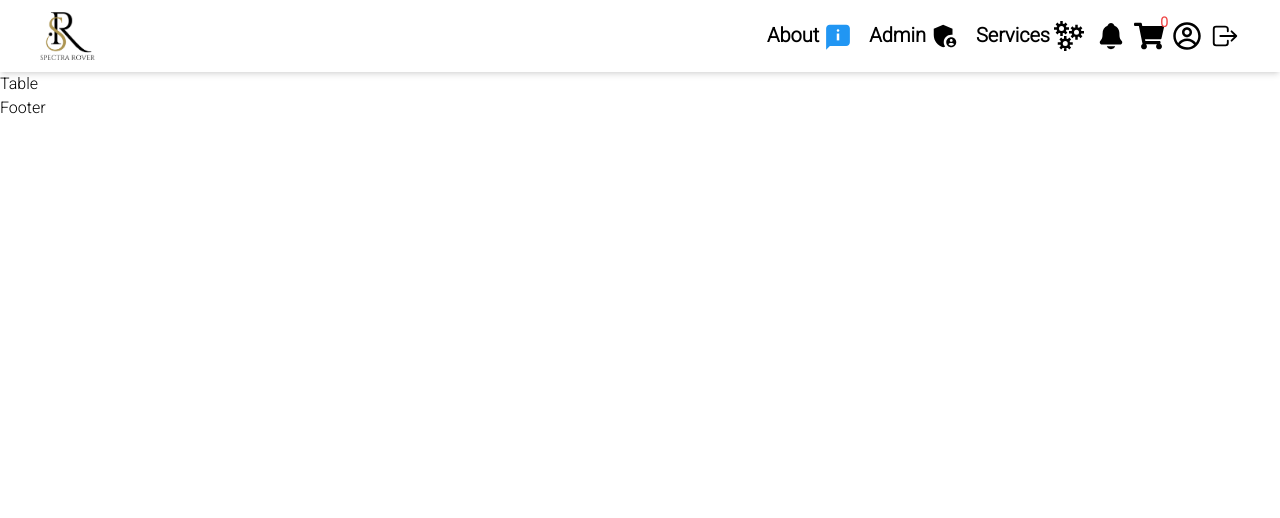
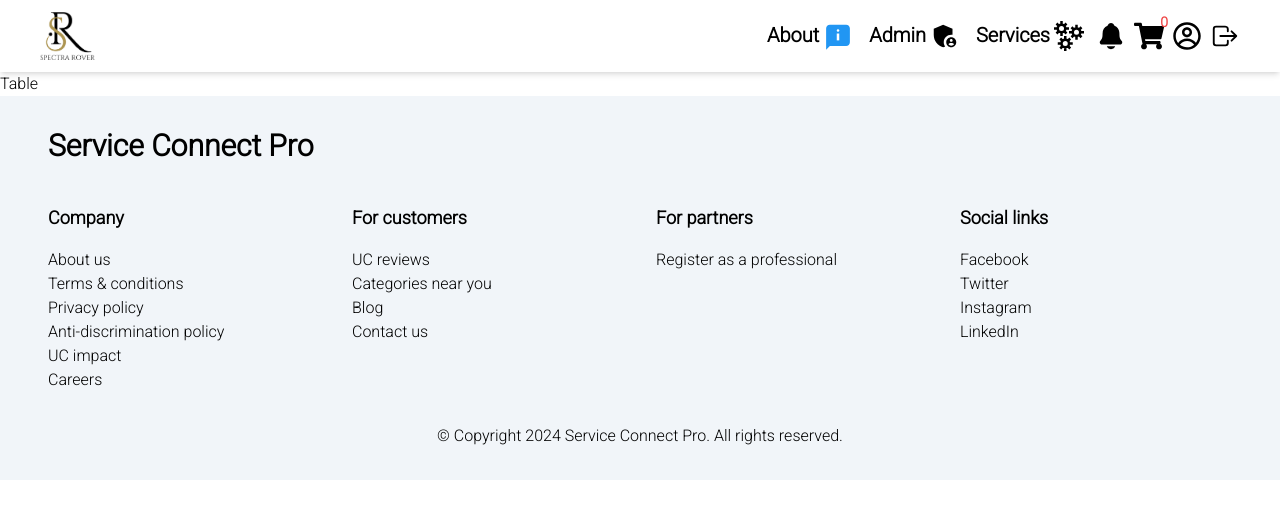
Before and after one commit to atreya786/Service-Connect-Pro, a Next.js app: page /Admin in a window 1280 px wide. Shown: the top 518 px of the page. Built offline with nearby package versions, Linux system fonts and the light colour scheme.

Commit message:
Footer created

```diff
--- a/constants/Footer.jsx
+++ b/constants/Footer.jsx
@@ -2,8 +2,114 @@ import React from "react";
 
 const Footer = () => {
   return (
-    <footer>
-      <h1>Footer</h1>
+    <footer className="bg-slate-100 text-black py-8 px-4">
+      <div className="container mx-auto">
+        <h1 className="text-3xl font-semibold mb-10">Service Connect Pro</h1>
+        <div className="grid grid-cols-1 sm:grid-cols-2 md:grid-cols-3 lg:grid-cols-4 gap-8">
+          {/* Company */}
+          <div>
+            <h2 className="text-lg font-bold mb-4">Company</h2>
+            <ul className="list-none">
+              <li>
+                <a href="#" className="hover:text-gray-300">
+                  About us
+                </a>
+              </li>
+              <li>
+                <a href="#" className="hover:text-gray-300">
+                  Terms & conditions
+                </a>
+              </li>
+              <li>
+                <a href="#" className="hover:text-gray-300">
+                  Privacy policy
+                </a>
+              </li>
+              <li>
+                <a href="#" className="hover:text-gray-300">
+                  Anti-discrimination policy
+                </a>
+              </li>
+              <li>
+                <a href="#" className="hover:text-gray-300">
+                  UC impact
+                </a>
+              </li>
+              <li>
+                <a href="#" className="hover:text-gray-300">
+                  Careers
+                </a>
+              </li>
+            </ul>
+          </div>
+          {/* For customers */}
+          <div>
+            <h2 className="text-lg font-bold mb-4">For customers</h2>
+            <ul className="list-none">
+              <li>
+                <a href="#" className="hover:text-gray-300">
+                  UC reviews
+                </a>
+              </li>
+              <li>
+                <a href="#" className="hover:text-gray-300">
+                  Categories near you
+                </a>
+              </li>
+              <li>
+                <a href="#" className="hover:text-gray-300">
+                  Blog
+                </a>
+              </li>
+              <li>
+                <a href="#" className="hover:text-gray-300">
+                  Contact us
+                </a>
+              </li>
+            </ul>
+          </div>
+          {/* For partners */}
+          <div>
+            <h2 className="text-lg font-bold mb-4">For partners</h2>
+            <ul className="list-none">
+              <li>
+                <a href="#" className="hover:text-gray-300">
+                  Register as a professional
+                </a>
+              </li>
+            </ul>
+          </div>
+          {/* Social links */}
+          <div>
+            <h2 className="text-lg font-bold mb-4">Social links</h2>
+            <ul className="list-none">
+              <li>
+                <a href="#" className="hover:text-gray-300">
+                  Facebook
+                </a>
+              </li>
+              <li>
+                <a href="#" className="hover:text-gray-300">
+                  Twitter
+                </a>
+              </li>
+              <li>
+                <a href="#" className="hover:text-gray-300">
+                  Instagram
+                </a>
+              </li>
+              <li>
+                <a href="#" className="hover:text-gray-300">
+                  LinkedIn
+                </a>
+              </li>
+            </ul>
+          </div>
+        </div>
+        <div className="mt-8 text-center">
+          <p>&copy; Copyright 2024 Service Connect Pro. All rights reserved.</p>
+        </div>
+      </div>
     </footer>
   );
 };
```
